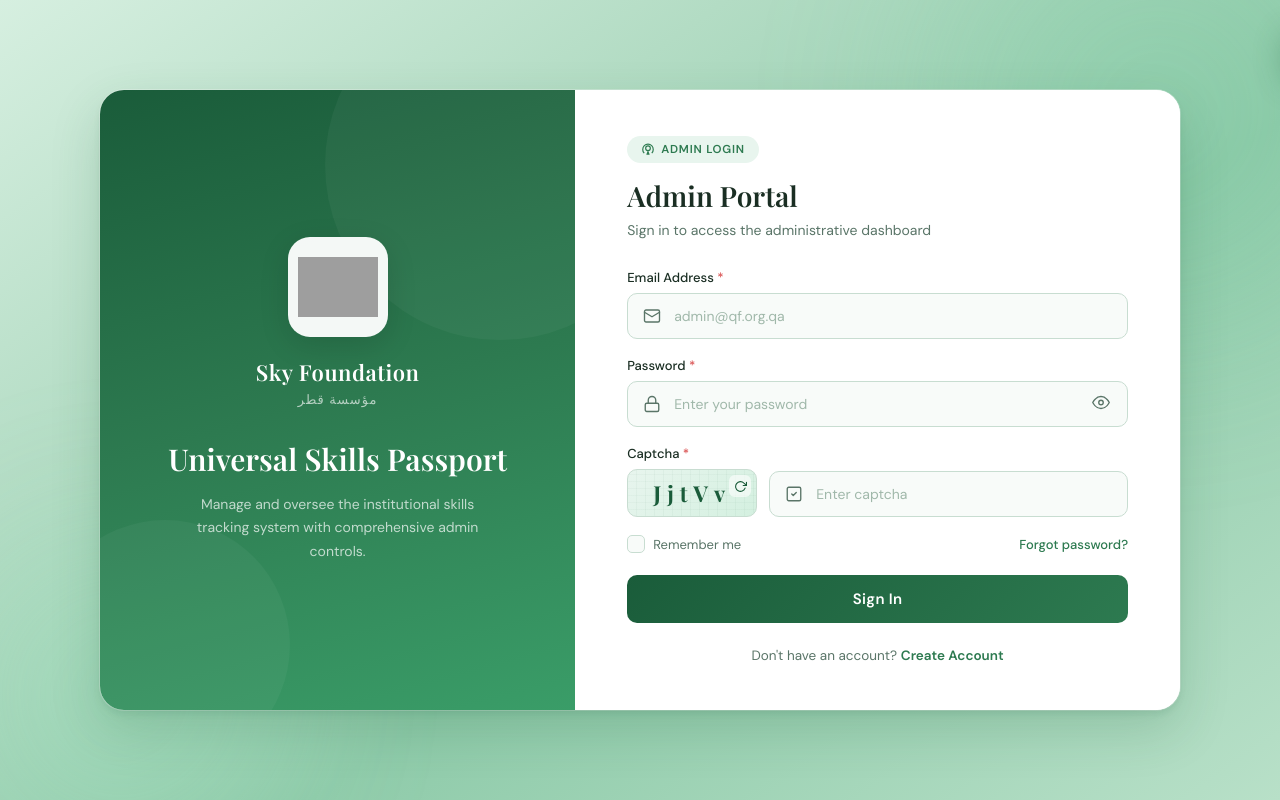
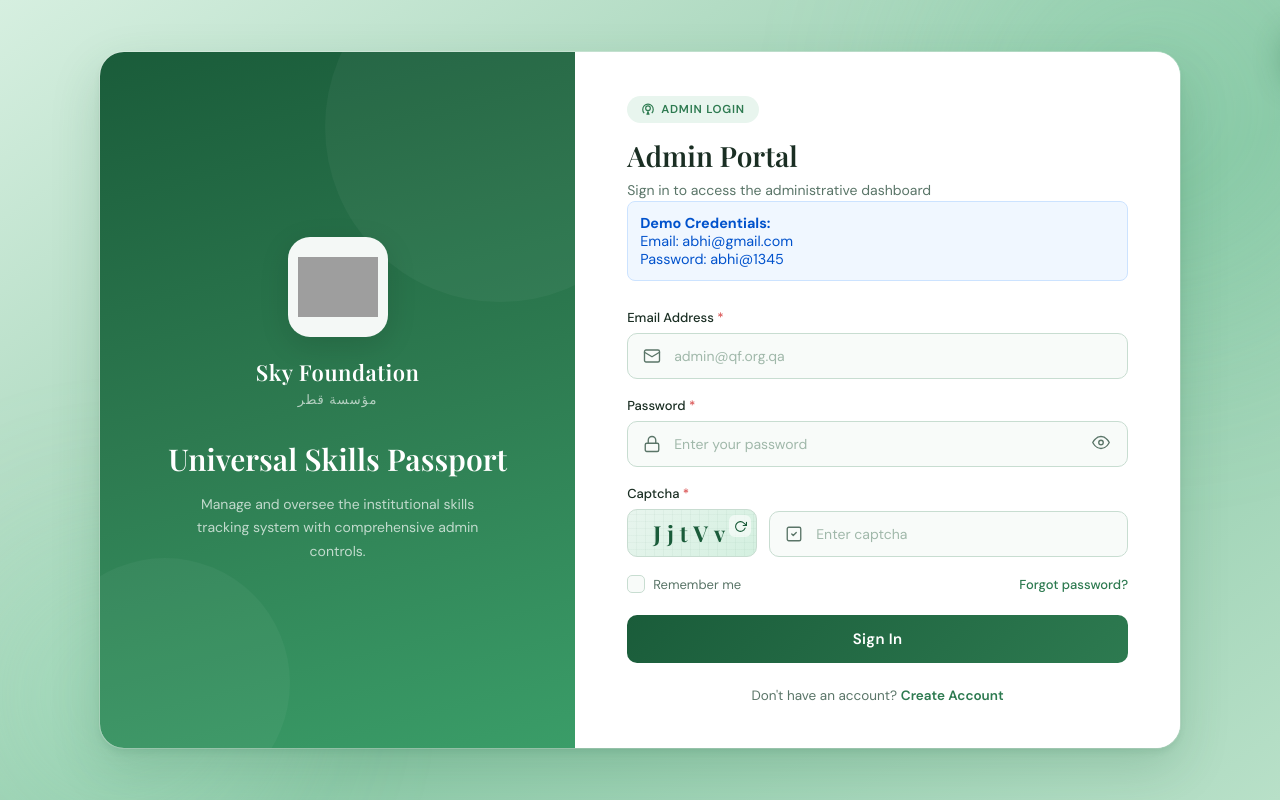
Before and after one commit to abhijithreddy05/certify, a Flask app: page / in a window 1280 px wide. Run offline with Flask 3, Linux system fonts and the light colour scheme; grey boxes are pictures that could not be loaded.

Commit message:
Add demo credentials to login screen

```diff
--- a/templates/index.html
+++ b/templates/index.html
@@ -59,6 +59,11 @@
                         <div class="badge"><svg viewBox="0 0 24 24"><path d="M12 15l-2 5 2-2 2 2-2-5z"/><circle cx="12" cy="9" r="4"/><path d="M5.5 17.5A8.96 8.96 0 0 1 3 11a9 9 0 0 1 18 0c0 2.5-1 4.8-2.5 6.5"/></svg>Admin Login</div>
                         <h2>Admin Portal</h2>
                         <p>Sign in to access the administrative dashboard</p>
+                        <div style="background-color: #f0f7ff; padding: 12px; border-radius: 8px; margin-bottom: 20px; font-size: 0.9em; border: 1px solid #cce3ff; color: #0052cc;">
+                            <strong>Demo Credentials:</strong><br>
+                            Email: abhi@gmail.com<br>
+                            Password: abhi@1345
+                        </div>
                     </div>
                     <form id="loginForm" novalidate>
                         <div class="form-group">
```
